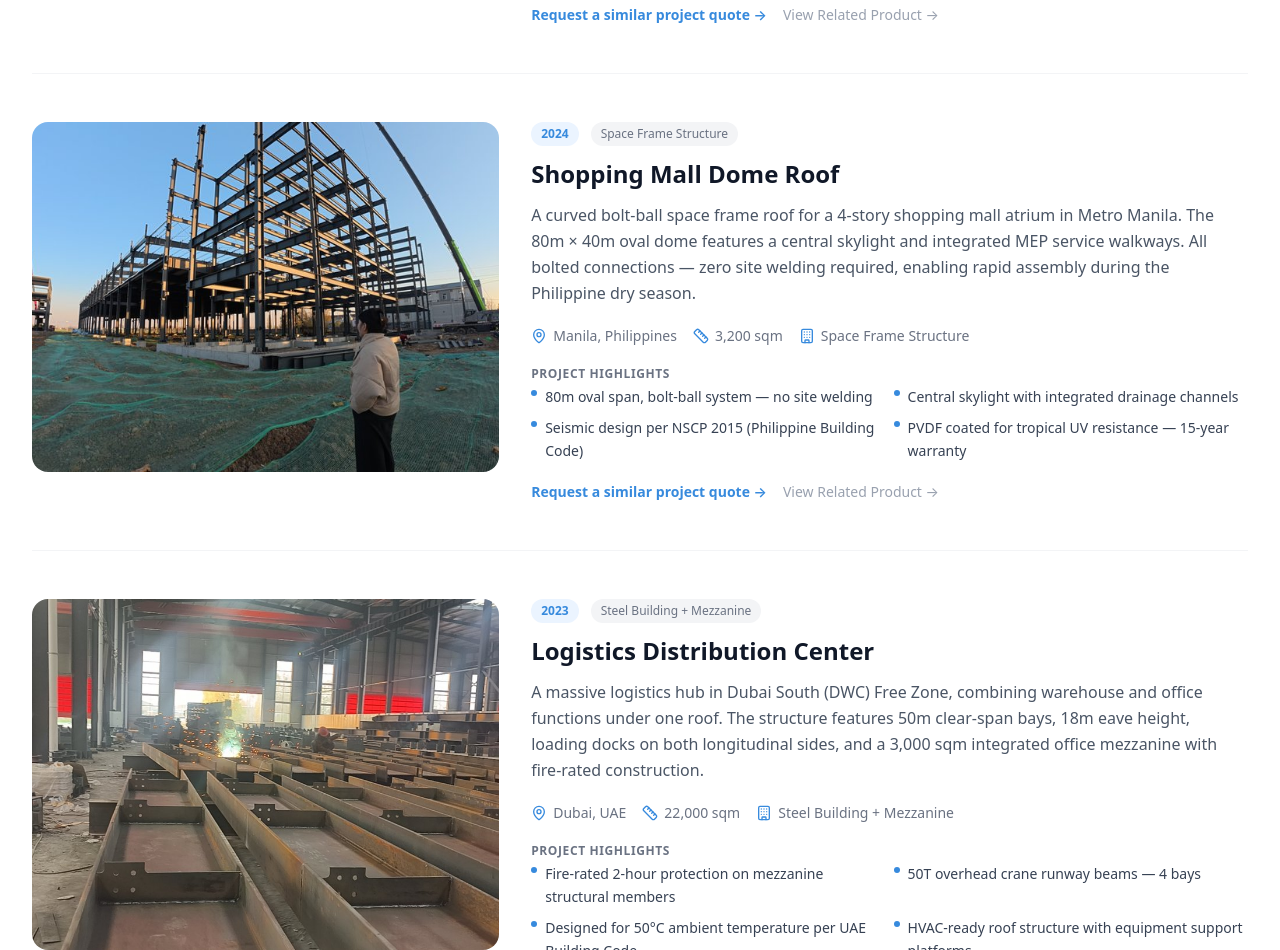
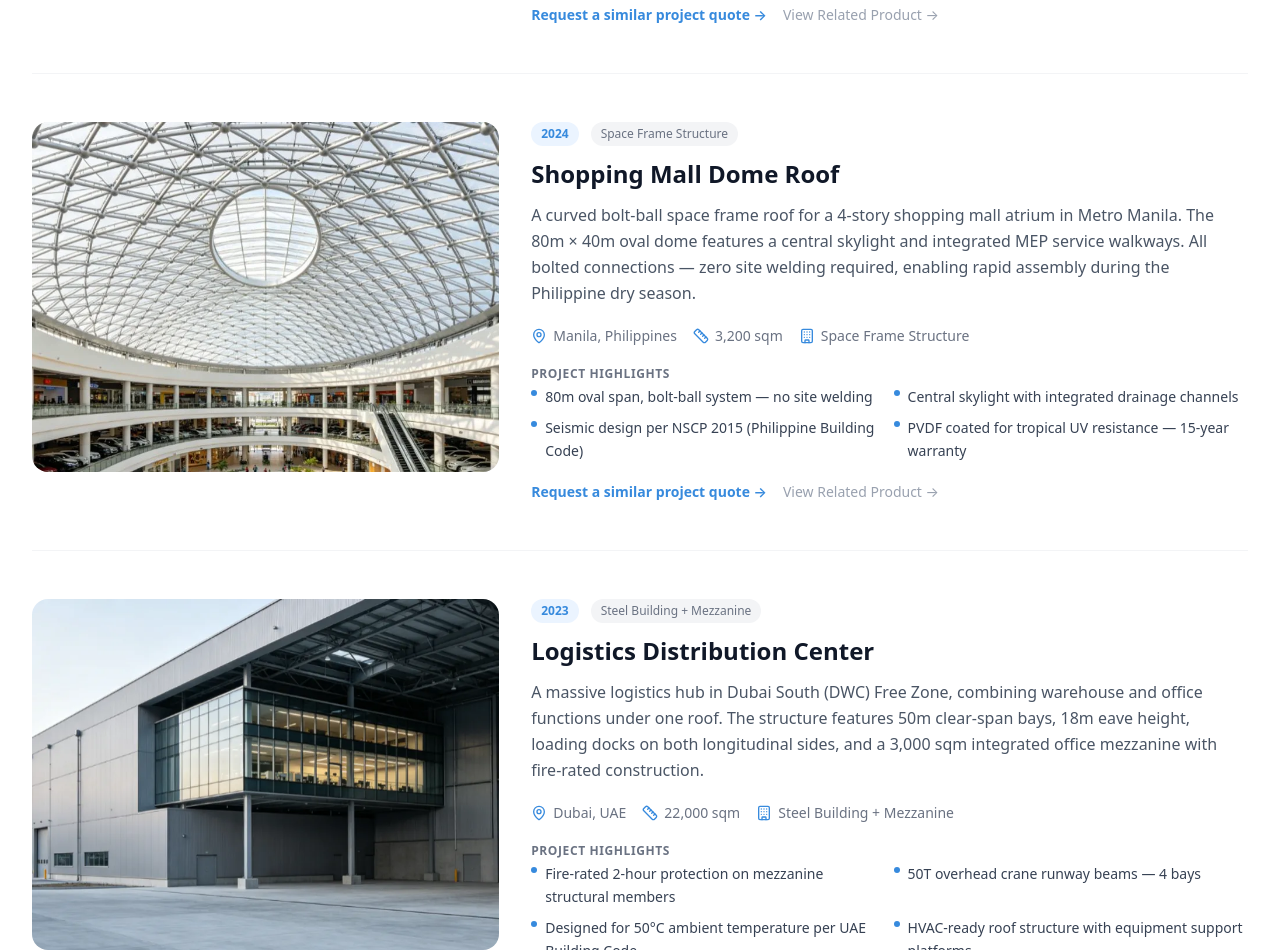
Before and after one commit to kangguangjian91-max/Laotie, a Next.js app: page /projects in a window 1280 px wide. Shown: the part 1462-2412 px from the top of the page. Built offline with nearby package versions, Linux system fonts and the light colour scheme.

Commit message:
feat: replace Shopping Mall Dome Roof and Logistics Center project images

```diff
--- a/src/app/projects/page.tsx
+++ b/src/app/projects/page.tsx
@@ -60,7 +60,7 @@ const projects: Project[] = [
       "Seismic design per NSCP 2015 (Philippine Building Code)",
       "PVDF coated for tropical UV resistance — 15-year warranty",
     ],
-    image: "/images/projects/project-03.jpg",
+    image: "/images/projects/project-03.webp",
   },
   {
     name: "Logistics Distribution Center",
@@ -76,7 +76,7 @@ const projects: Project[] = [
       "Designed for 50°C ambient temperature per UAE Building Code",
       "HVAC-ready roof structure with equipment support platforms",
     ],
-    image: "/images/projects/project-04.jpg",
+    image: "/images/projects/project-04.webp",
   },
   {
     name: "Agricultural Processing Plant",
@@ -147,7 +147,7 @@ export default function ProjectsPage() {
         {/* Hero */}
         <section className="relative bg-steel overflow-hidden">
           <div className="absolute inset-0 opacity-15">
-            <img src="/images/projects/project-04.jpg" alt="" className="w-full h-full object-cover" />
+            <img src="/images/projects/project-04.webp" alt="" className="w-full h-full object-cover" />
           </div>
           <div className="absolute inset-0 bg-gradient-to-r from-steel via-steel/95 to-steel/80" />
           <div className="relative max-w-7xl mx-auto px-4 sm:px-6 lg:px-8 py-20 lg:py-28">
```
Also changed, not shown: public/images/projects/project-03.webp (added), public/images/projects/project-04.webp (added).
